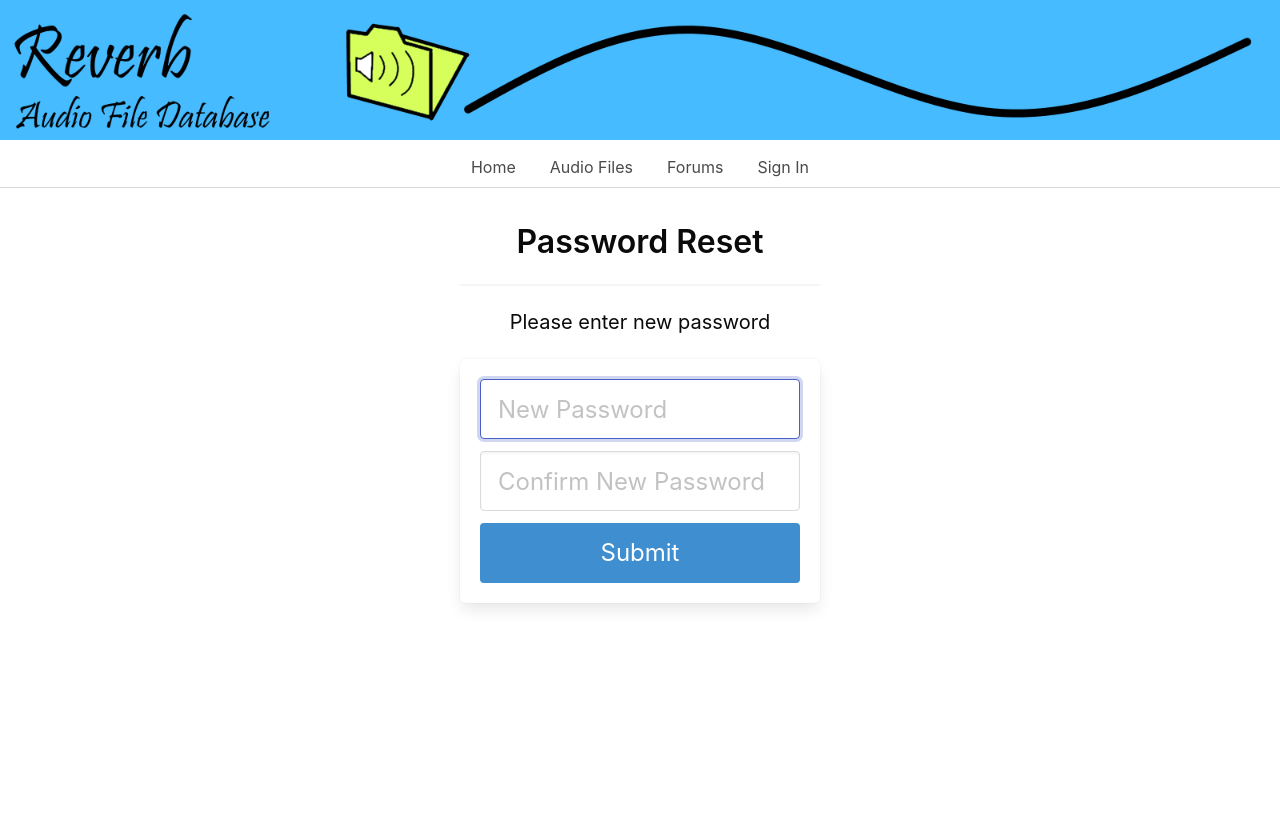
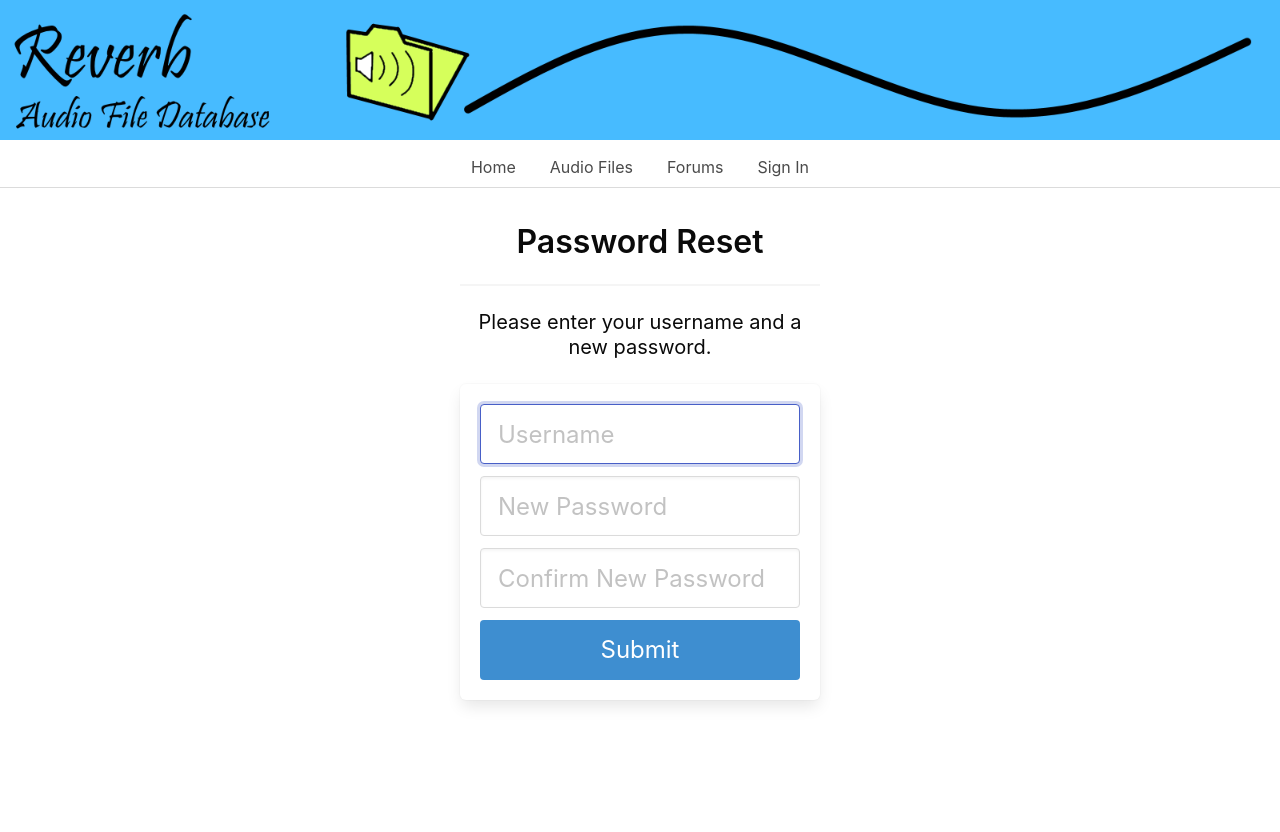
Before and after one commit to CSC-4400-Group-6/Reverb, a PHP site: page /passwordReset.php in a window 1280 px wide. Before the commit the page ends 609 px from the top, so only its background shows below. Run offline with PHP 8.4, Linux system fonts and the light colour scheme.

Commit message:
Password Reset complete
LETS GOOOOOO

```diff
--- a/admin/passwordReset.php
+++ b/admin/passwordReset.php
@@ -17,9 +17,15 @@
 			<div class="column is-4 is-offset-4">
 				<h3 class="title has-text-black">Password Reset</h3>
 				<hr class="login-hr">
-				<p class="subtitle has-text-black">Please enter new password</p>
+				<p class="subtitle has-text-black">Please enter your username and a new password.</p>
 				<div class="box">
-					<form action = "../admin/login.php" method = "post">
+					<form action = "../logic/processReset.php" method = "post">
+
+						<div class="field">
+							<div class="control">
+								<input class="input is-large" name="uname", placeholder="Username" autofocus="" required>
+							</div>
+						</div>
 
 						<div class="field">
 							<div class="control">
```
Also changed, not shown: logic/processReset.php (+12 -11 lines).
